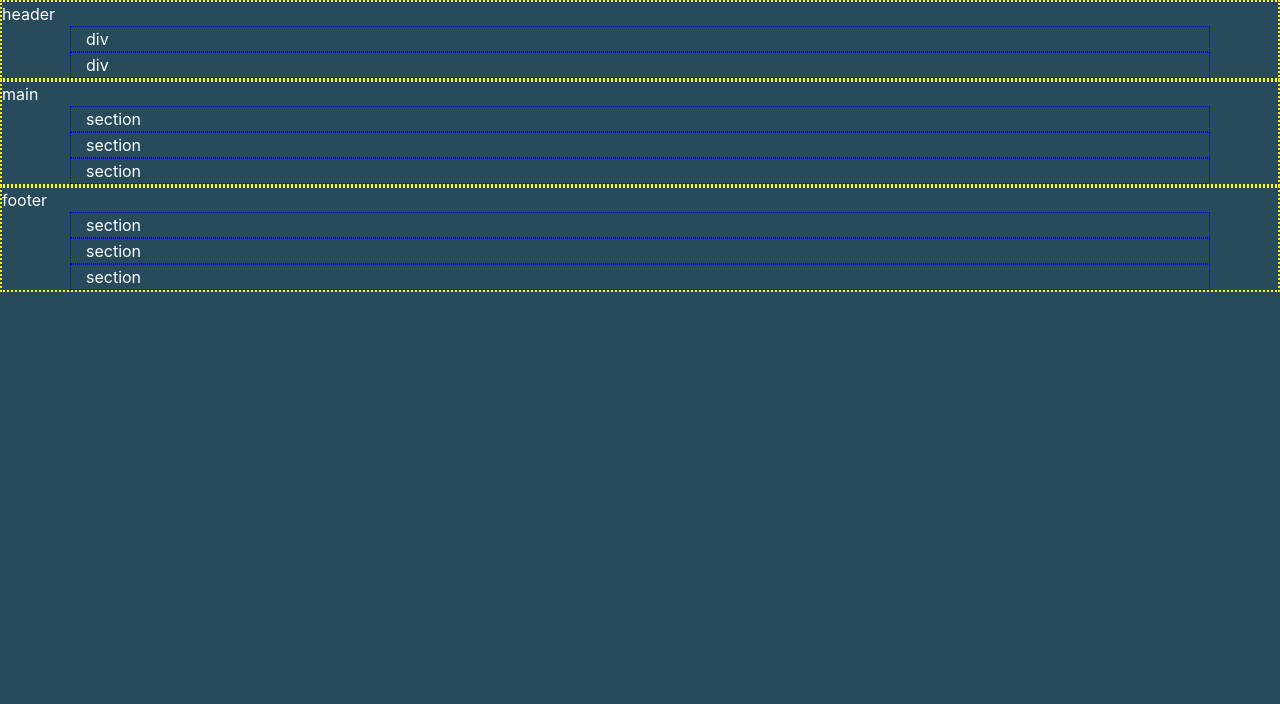
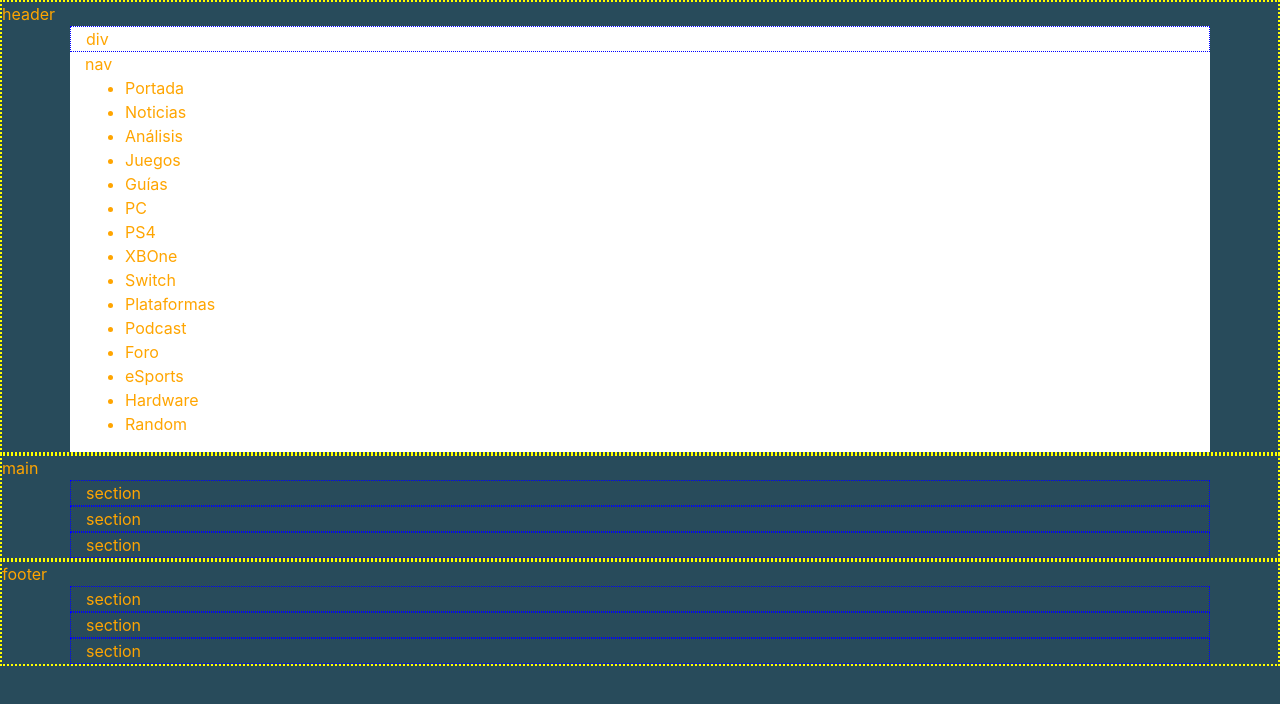
Before and after one commit to jcarlosj/Vandal-T5-Completa, a plain HTML site: page index.html in a window 1280 px wide. Drawn offline with nearby package versions, Linux system fonts and the light colour scheme.

Commit message:
[+] DOM/JavaScript: Crea Menú Principal en 'header-bottom'

```diff
--- a/css/master.css
+++ b/css/master.css
@@ -1,6 +1,6 @@
 body {
     background-color: #284b5b;
-    color: white;
+    color: orange;
 }
 .header,
 .main-content,
@@ -14,3 +14,8 @@ body {
     border: 1px dotted blue;
     box-sizing: border-box;
 }
+
+.header-top,
+.header-bottom {
+    background-color: white;
+}
--- a/js/master.js
+++ b/js/master.js
@@ -58,18 +58,19 @@ window .onload = () => {
             this .$main = this .$body .children[ 1 ];
             this .$footer = this .$body .children[ 2 ];
         }
-        /** Agrega elementos: header, main y footer al body */
+        /** Agrega elementos */
         createChildrenElementsBy( $parentEl, structure ) {
-            let listEl = new Array(); console .log( structure );
+            let listEl = new Array();
+            //console .log( structure );
 
             // Itera por ID (1er Nivel de Profundidad del Objeto)
             for ( let element in structure ) {
 
                 // Valida que el element exista dentro del Objeto iterado
                 if ( structure .hasOwnProperty( element ) ) {
-                    console .group( `element = ${ structure[ element ] .tag }` );
-                    console .log( `id = ${ structure[ element ] .id }` );
-                    console .log( `class = ${ structure[ element ] .class }` );
+                    //console .group( `element = ${ structure[ element ] .tag }` );
+                    //console .log( `id = ${ structure[ element ] .id }` );
+                    //console .log( `class = ${ structure[ element ] .class }` );
 
                     let properties = Object .getOwnPropertyNames( structure[ element ] ),           // Obtiene todas las propiedades existentes del objeto
                         $el = Element .create(                                                      // Crea elemento con sus id y clases
@@ -80,7 +81,7 @@ window .onload = () => {
 
                     $el .appendChild( document .createTextNode( structure[ element ] .tag ) );      // TEMPORAL: Solo para poner el nombre del elemento dentro del elemento
                     $parentEl .insertBefore( $el, $parentEl .firstElementChild );                   // Inserta elementos: header, div, footer al body
-                    console .log( $parentEl );
+                    //console .log( $parentEl );
 
                     console .groupEnd();
                 }
@@ -88,17 +89,56 @@ window .onload = () => {
 
             return $parentEl;
         }
+        /** Agrega enlaces a una lista */
+        createChildrenLiA( $ul, structure ) {
+            let listEl = new Array();
+            //console .log( structure );
+
+            // Itera por ID (1er Nivel de Profundidad del Objeto)
+            for ( let element in structure ) {
+
+                // Valida que el element exista dentro del Objeto iterado
+                if ( structure .hasOwnProperty( element ) ) {
+                    console .group( `elements = li > a ` );
+                    console .log( `class = ${ structure[ element ] .class }` );
+                    console .log( `text = ${ structure[ element ] .text }` );
+                    console .log( `urk = ${ structure[ element ] .url }` );
+
+                    let properties = Object .getOwnPropertyNames( structure[ element ] );           // Obtiene todas las propiedades existentes del objeto
+                        let $li = Element .create(                                                      // Crea elemento con sus id y clases
+                                'li',
+                                structure[ element ] .class,
+                                structure[ element ] .id
+                            ),
+                            $a = Element .create(                                                      // Crea elemento con sus id y clases
+                                'a',
+                                structure[ element ] .class,
+                                structure[ element ] .id
+                            );
+
+                    $a .appendChild( document .createTextNode( structure[ element ] .text ) );
+                    $li .appendChild( $a );
+                    $ul .appendChild( $li );
+                    //console .log( $li );
+
+                    console .groupEnd();
+                }
+            }
+            console .log( $ul );
+
+            //return $ul;
+        }
     }
 
     let html = {
         'body': [
-            { 'tag': 'header', 'id': null, 'class': [ 'header', 'order-1' ] },
+            { 'tag': 'header', 'id': null, 'class': [ 'header', 'd-flex', 'flex-column', 'order-1' ] },
             { 'tag': 'main', 'id': null, 'class': [ 'main-content', 'order-2' ] },
             { 'tag': 'footer', 'id': null, 'class': [ 'footer', 'order-3' ] }
         ],
         'header': [
-            { 'tag': 'div', 'id': null, 'class': [ 'container', 'header-top' ] },
-            { 'tag': 'div', 'id': null, 'class': [ 'container', 'header-bottom' ] }
+            { 'tag': 'div', 'id': null, 'class': [ 'container', 'header-top', 'order-1' ] },
+            { 'tag': 'nav', 'id': null, 'class': [ 'container', 'header-bottom', 'order-2' ] }
         ],
         'main': [
             { 'tag': 'section', 'id': null, 'class': [ 'container', 'ads' ] },
@@ -109,10 +149,31 @@ window .onload = () => {
             { 'tag': 'section', 'id': null, 'class': [ 'container', 'footer-top' ] },
             { 'tag': 'section', 'id': null, 'class': [ 'container', 'footer-bottom' ] },
             { 'tag': 'section', 'id': null, 'class': [ 'container', 'copyright' ] }
-        ]
+        ],
+        'menu_main': [ { 'tag': 'ul', 'id': null, 'class': [ 'main-menu' ] } ]
     };
 
-    console .log( html .header );
+    let data = {
+        'menu_main' : [
+            { 'text': 'Portada', 'url': '#', 'class': [ 'link' ] },
+            { 'text': 'Noticias', 'url': '#', 'class': [ 'link' ] },
+            { 'text': 'Análisis', 'url': '#', 'class': [ 'link' ] },
+            { 'text': 'Juegos', 'url': '#', 'class': [ 'link' ] },
+            { 'text': 'Guías', 'url': '#', 'class': [ 'link' ] },
+            { 'text': 'PC', 'url': '#', 'class': [ 'link' ] },
+            { 'text': 'PS4', 'url': '#', 'class': [ 'link' ] },
+            { 'text': 'XBOne', 'url': '#', 'class': [ 'link' ] },
+            { 'text': 'Switch', 'url': '#', 'class': [ 'link' ] },
+            { 'text': 'Plataformas', 'url': '#', 'class': [ 'link' ] },
+            { 'text': 'Podcast', 'url': '#', 'class': [ 'link' ] },
+            { 'text': 'Foro', 'url': '#', 'class': [ 'link' ] },
+            { 'text': 'eSports', 'url': '#', 'class': [ 'link' ] },
+            { 'text': 'Hardware', 'url': '#', 'class': [ 'link' ] },
+            { 'text': 'Random', 'url': '#', 'class': [ 'link' ] },
+        ]
+    }
+
+    //console .log( html .header );
     let $body = Element .get( 'body' );
     let dom = new DOM( $body );
 
@@ -124,7 +185,14 @@ window .onload = () => {
     $footer = $body .children[ 0 ];
     $footer = dom .createChildrenElementsBy( $footer, html .footer );
 
+    $navMenuMain = $header .children[ 0 ];
+    $navMenuMain = Element .toAnidateElement( $navMenuMain, Element .create( 'ul', [ 'main-menu' ], null ) );
+    $ulMenuMain = $navMenuMain .children[ 0 ];
+
+    $ulMenuMain = dom .createChildrenLiA( $ulMenuMain, data .menu_main );
+    console .log( 'Atacando', $ulMenuMain );
 
     console .log( $body );
 
+
 }
```
